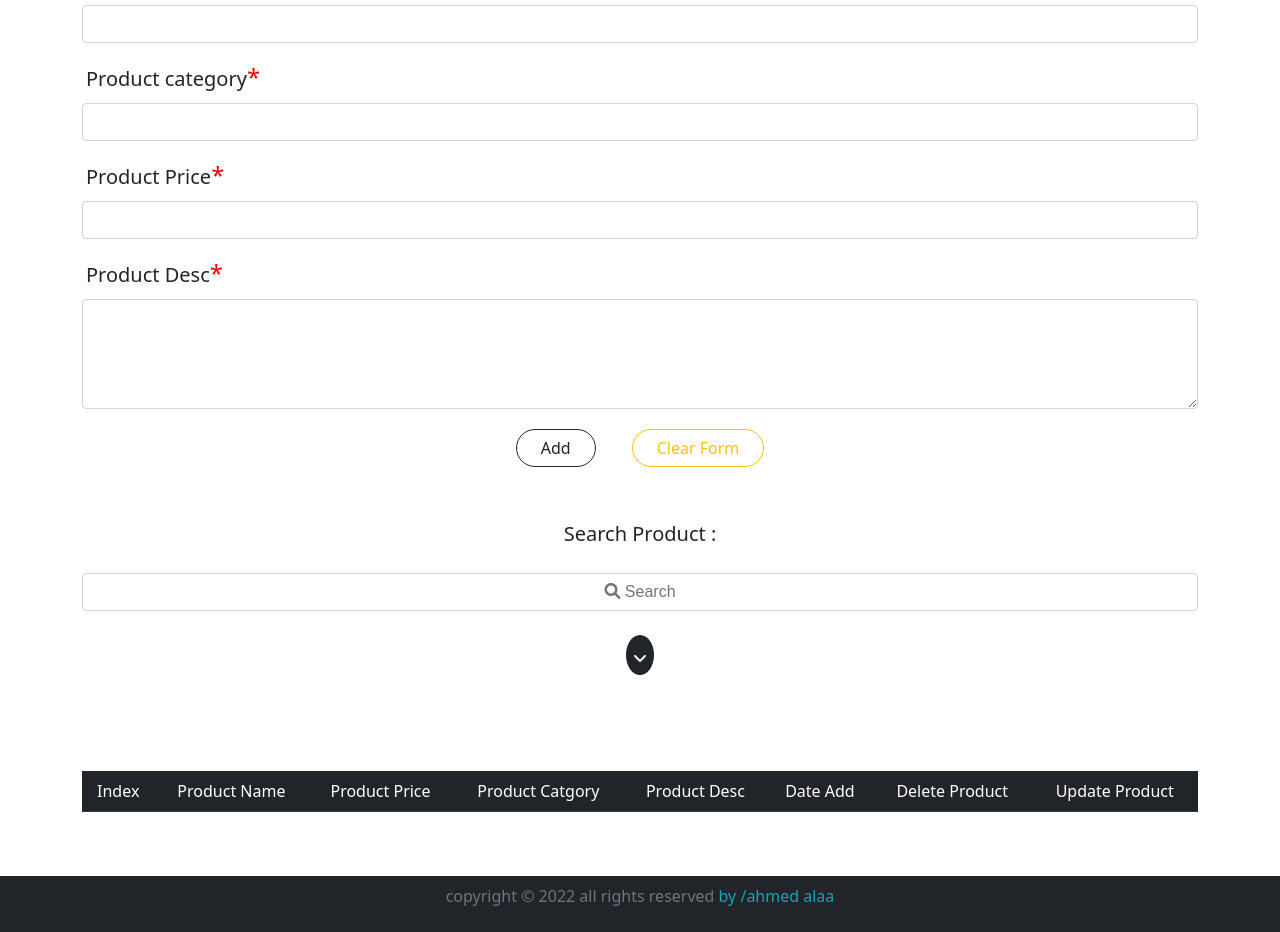
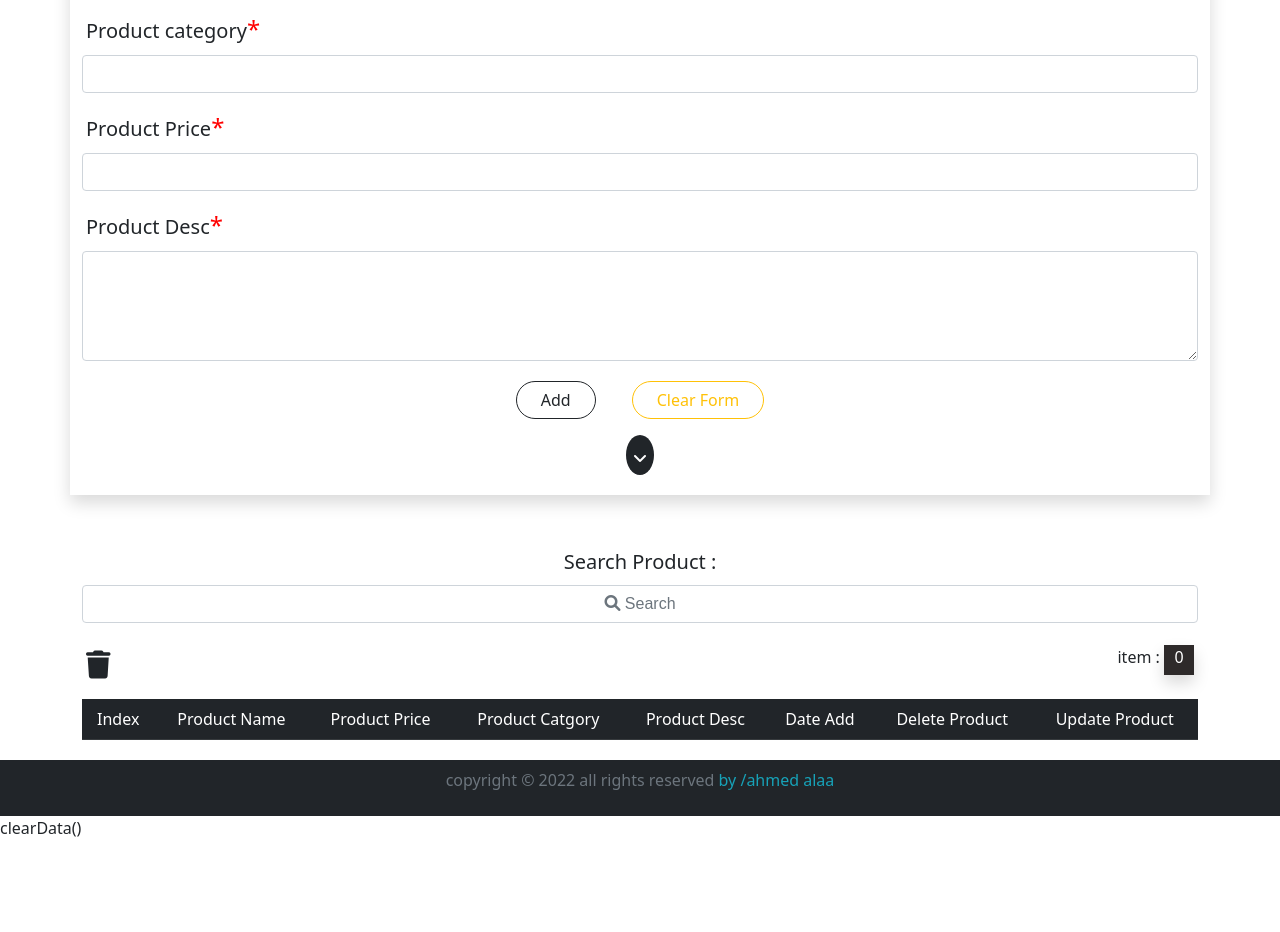
Before and after one commit to ahmedalaa404/Crud-System, a plain HTML site: page index.html in a window 1280 px wide. Shown: the part 143-1075 px from the top of the page. After the commit the page ends 983 px from the top, so only its background shows below. Drawn offline with Linux system fonts and the light colour scheme.

Commit message:
maintains some thind frome the button arrow down and make item and make icone cal delete all data

```diff
--- a/css/style.css
+++ b/css/style.css
@@ -3,7 +3,6 @@
 {
     background-color: #17a2b8 ;
 }
-
 
 
 .text-color
@@ -13,6 +12,10 @@
 label
 {
     font-size: 20px ;
+}
+.icone-arrow-button
+{
+    z-index: -1;
 }
 
 .w-100>label::after
@@ -50,5 +53,21 @@ cursor: pointer;
 }
 input.search::placeholder
 {
-text-align: center;
+text-align: center !important;
 }
+.d-allData
+{
+ cursor: pointer;
+}
+
+.d-allData:hover
+{
+color:rgb(133, 29, 0);
+}
+
+.counter-Item
+{
+    width: 30px;
+    height: 30px;
+    background-color: rgba(22, 17, 17, 0.896);
+}
--- a/index.html
+++ b/index.html
@@ -18,11 +18,15 @@
 
 <body>
 
+    <!--
+    <div class="layer w-100 vh-100 bg-black position-fixed">
 
-    <div class="Crude py-5">
+    </div> -->
+
+    <div class="Crude">
         <div class="container-lg container-fluid">
             <div class="row">
-                <div class="col-lg-12">
+                <div class="col-lg-12 shadow">
                     <div class="w-100 d-flex justify-content-center align-items-center">
                         <div class="w-100">
                             <h1 class="text-center">Crude System</h1>
@@ -39,20 +43,19 @@
                             <textarea name="" type="text" class="form-control mt-2 mb-3" id="ProductDesc" cols="10"
                                 rows="4" required></textarea>
 
-                            <div class="text-center py-1">
-                                <button onclick="addProduct()" class="btn btn-outline-dark px-4 mx-3 rounded-pill" id="btnAdd">Add</button>
+                            <div class="text-center py-1 position-relative">
+                                <button onclick="addProduct()" class="btn btn-outline-dark px-4 mx-3 rounded-pill"
+                                    id="btnAdd">Add</button>
                                 <button onclick="test()" class="btn btn-outline-primary px-4 mx-3 d-none rounded-pill"
                                     id="btnUpdate">Update</button>
                                 <button onclick="test()" class="btn btn-outline-danger px-4 mx-3 d-none rounded-pill"
                                     id="btnDelete">Delete</button>
-                                    <button onclick="makeInputsEmpty()" class="btn btn-outline-warning px-4 mx-3 rounded-pill"
-                                    id="btnDelete">Clear Form</button>
+                                <button onclick="makeInputsEmpty()"
+                                    class="btn btn-outline-warning px-4 mx-3 rounded-pill" id="btnDelete">Clear
+                                    Form</button>
+                                <div class="d-flex justify-content-center align-items-center my-3">
+                                    <a href="#crude-display" class="bg-dark rounded-circle p-2"><i class="fa-solid fa-angle-down text-white"></i></a>
                                 </div>
-                            <div class="d-flex flex-column align-items-center">
-                                <label for="SearchProduct" class="mt-5">Search Product :</label>
-                                <input type="text" class="form-control my-4 search" placeholder="&#xF002; Search"
-                                    style="font-family:Arial, FontAwesome" />
-
                             </div>
                         </div>
                     </div>
@@ -60,18 +63,36 @@
             </div>
         </div>
 
-<div class="w-100 d-flex justify-content-center">
-    <div class="p-2 bg-dark rounded-circle">
-       <a href="#crude-display"><i class="fa-solid fa-angle-down text-white"></i></a>
+
+
+    </div>
+
+
+
+
+
+    <div class="crude-display py-1 " id="crude-display">
+        <div class="container">
+            <div class="row">
+                <div class="col-lg-12">
+                    <div class="d-flex flex-column align-items-center">
+                        <label for="SearchProduct" class="mt-5">Search Product :</label>
+                        <input type="text" class="form-control my-2 search" placeholder="&#xF002; Search"
+                            style="font-family:Arial, FontAwesome" />
+                    </div>
+                </div>
+                <div class="col-lg-12">
+                    <div class="counter-item p-1 d-flex justify-content-between  align-items-center">
+                        <i id="remove" onclick="clearData()" class="fa-solid fa-trash fs-3  my-3 d-allData "></i>
+                        <div class="">
+                            <div class="d-inline-block">
+                                <p>item :</p>
+                            </div>
+                            <div class="d-inline-block counter-Item text-center shadow text-white">
+                                <p id="counter">0</p>
                             </div>
                         </div>
                     </div>
-
-
-<div class="crude-display py-5 " id="crude-display">
-    <div class="container">
-        <div class="row">
-            <div class="col-lg-12">
                     <table class="table table-dark table-striped text-center">
                         <thead>
                             <tr>
@@ -94,6 +115,17 @@
     </div>
 
 
+
+
+
+    <!-- <div class="counter-item p-1 d-flex justify-content-between  align-items-center">
+    <i id="remove" onclick="clearData()" class="fa-solid fa-trash fs-3  my-3 d-allData"></i>
+    <div>
+        <div class="d-inline-block"><p>item :</p></div>
+        <div class="d-inline-block counter-Item text-center shadow text-white"><p id="counter">0</p></div>
+    </div>
+        </div> -->
+
     <footer class="bg-dark py-2">
         <p class="text-center text-muted">
             copyright © 2022 all rights reserved <span class="text-color"> by /ahmed alaa</span>
@@ -104,3 +136,7 @@
 </body>
 
 </html>
+
+
+
+clearData()
--- a/js/action.js
+++ b/js/action.js
@@ -1,27 +1,52 @@
 // get inputs of html
-var ProductName=document.getElementById("ProductName");
-var ProductCatgorey=document.getElementById("ProductCatgorey");
-var ProductPrice=document.getElementById("ProductPrice");
-var ProductDesc=document.getElementById('ProductDesc');
-var SearchProduct=document.getElementById("SearchProduct");
-
-
+let ProductName=document.getElementById("ProductName");
+let ProductCatgorey=document.getElementById("ProductCatgorey");
+let ProductPrice=document.getElementById("ProductPrice");
+let ProductDesc=document.getElementById('ProductDesc');
+let SearchProduct=document.getElementById("SearchProduct");
+let removeAll=document.getElementById('remove')
+let counter = document.getElementById('counter')
 
 // get button of html
-var btnAdd=document.getElementById("btnAdd");
-var btnUpdate=document.getElementById("btnUpdate");
-varbtnDelete=document.getElementById("btnDelete");
+let btnAdd=document.getElementById("btnAdd");
+let btnUpdate=document.getElementById("btnUpdate");
+let btnDelete=document.getElementById("btnDelete");
 
 
 
 // get tbody of table to show  a data
-var tbody=document.getElementById("tbody");
+let tbody=document.getElementById("tbody");
 
 
 // variable used in js to store Data
-var store=[];
-var concat=``;
+let store;
+let concat=``;
 DateOFDay=new Date();
+
+
+// Function to retrieve Data of Local storage
+(function()
+{
+    if(localStorage.getItem("ProductItem")!=null)
+    {
+        store=JSON.parse(localStorage.getItem("ProductItem"))
+    }
+    else
+    {
+        store=[]
+    }
+    displayData();
+
+})()
+
+// function remove Data in local storage
+function clearData()
+{
+    localStorage.removeItem('ProductItem');
+    store=[];
+    displayData();
+}
+
 
 
 //  function add to object
@@ -36,9 +61,12 @@ Product=
     }
     store.push(Product);
     console.log("Aaaaaa")
-    showData();
+    localStorage.setItem('ProductItem',JSON.stringify(store));
+    // add data in local storage
+    displayData();
     makeInputsEmpty();
 }
+
 
 
 // function empty filds
@@ -51,10 +79,10 @@ function makeInputsEmpty()
 }
 
 
-function showData()
+function displayData()
 {
     concat=``;
-    for(var i=0 ; i<store.length;i++)
+    for(let i=0 ; i<store.length;i++)
     {
         concat +=`<tr class="table-light">
         <td>${i}</td>
@@ -72,4 +100,8 @@ function showData()
     </tr>`;
     }
     tbody.innerHTML=concat;
+    counter.innerHTML=store.length;
 }
+
+
+// save Data in lovcal Storage
```
Also changed, not shown: img/sr99.jpg (deleted). Lines whose indentation alone changed are shown as unchanged.
